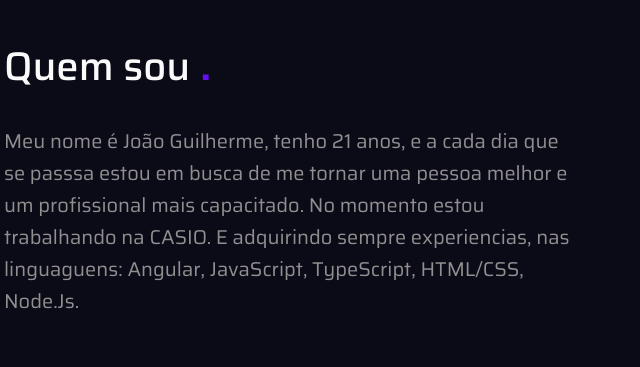
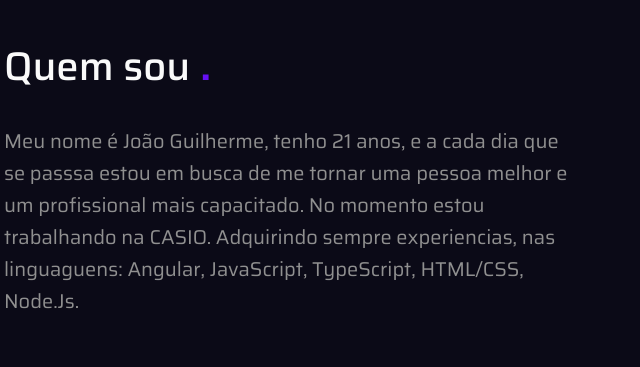
Before and after one commit to joaogui10/portifolio-gui, a plain HTML site: page index.html in a window 1280 px wide. Shown: the part 1000-1367 px from the top of the page, 636-1276 px from the left. Drawn offline with nearby package versions, Linux system fonts and the light colour scheme.

Commit message:
Update index.html

```diff
--- a/index.html
+++ b/index.html
@@ -167,7 +167,7 @@
               <p class="delayMediumReveal">
                 Meu nome é João Guilherme, tenho 21 anos, e a cada dia que se passsa estou em busca de me tornar uma pessoa melhor e um profissional mais capacitado.
                 No momento estou trabalhando na CASIO.
-                E adquirindo sempre experiencias, nas linguaguens: Angular, JavaScript, TypeScript, HTML/CSS, Node.Js.
+                Adquirindo sempre experiencias, nas linguaguens: Angular, JavaScript, TypeScript, HTML/CSS, Node.Js.
               </p>
             </article>
 
```
